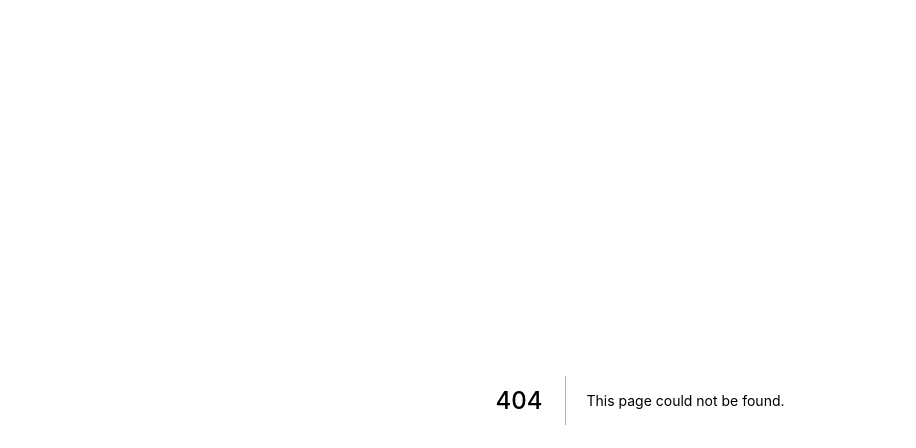
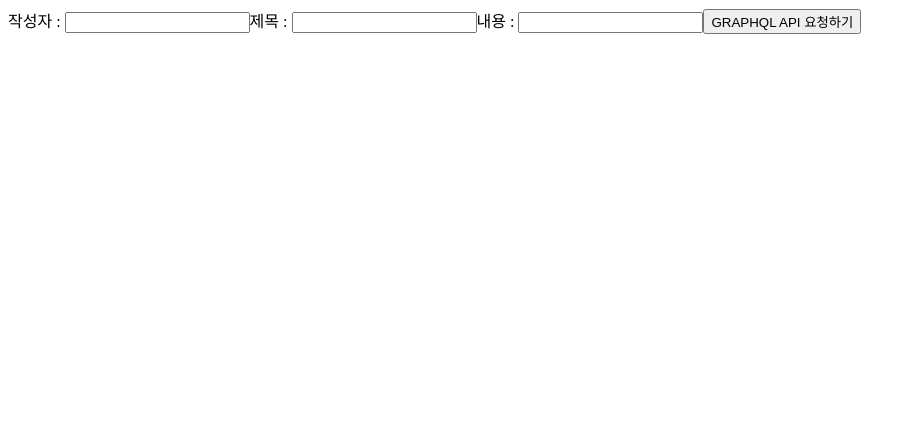
Before and after one commit to poan1221/codeCamp-inflearn, a Next.js app: page /section04/graphql-mutation-input in a window 1280 px wide. Before the commit this address had no page. Shown: the top 448 px of the page, without its empty margins (0-916 px from the left). Built offline with nearby package versions, Linux system fonts and the light colour scheme.

Commit message:
[section04] mutation-02

```diff
--- /dev/null
+++ b/pages/section04/graphql-mutation-input/index.js
@@ -0,0 +1,54 @@
+import { gql, useMutation } from "@apollo/client"
+import { useState } from "react"
+
+// graphql 코드 생성
+const CREATE_BOARD = gql`
+    mutation createBoard($writer: String, $title: String, $contents: String){
+        createBoard(
+            writer: $writer,
+            title: $title,
+            contents: $contents
+        ){
+            message
+        }
+    }
+`
+
+export default function GraphqlMutationPage() {
+    const [writer, setWriter] = useState()
+    const [title, setTitle] = useState()
+    const [contents, setContents] = useState()
+
+
+    const [myFun] = useMutation(CREATE_BOARD)
+
+    const onClickSubmit = async () => {
+        const result = await myFun({
+            variables: {
+                writer: writer,
+                title: title,
+                contents: contents
+            }
+        })
+        console.log(result)
+    }
+
+    const onChangeWriter = (event) => {
+        setWriter(event.target.value)
+    }
+    const onChangeTitie = (event) => {
+        setTitle(event.target.value)
+    }
+    const onChangeContents = (event) => {
+        setContents(event.target.value)
+    }
+
+    return (
+        <div>
+            작성자 : <input type="text" onChange={onChangeWriter} />
+            제목 : <input type="text" onChange={onChangeTitie} />
+            내용 : <input type="text" onChange={onChangeContents} />
+            <button onClick={onClickSubmit}>GRAPHQL API 요청하기</button>
+        </div>
+    )
+}
```
Also changed, not shown: pages/section04/graphql-mutation-product/index.js (added, +39 -0 lines).
